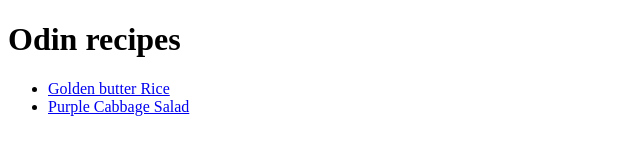
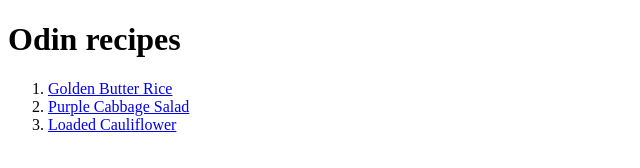
Before and after one commit to DimitarGeorgievski/odin-recipes, a plain HTML site: page index.html in a window 1280 px wide. Shown: the whole page, without its empty margins (0-640 px from the left). Drawn offline with Linux system fonts and the light colour scheme.

Commit message:
main page of odins's recipes

```diff
--- a/index.html
+++ b/index.html
@@ -7,9 +7,10 @@
 </head>
 <body>
     <h1>Odin recipes</h1>
-    <ul>
-        <li><a href="/recipes/golden_butter_rice.html">Golden butter Rice</a></li>
+    <ol>
+        <li><a href="/recipes/golden_butter_rice.html">Golden Butter Rice</a></li>
         <li><a href="/recipes/purple_cabbage_salad.html">Purple Cabbage Salad</a></li>
-    </ul>
+        <li><a href="/recipes/loaded_cauliflower.html">Loaded Cauliflower</a></li>
+    </ol>
 </body>
 </html>
```
